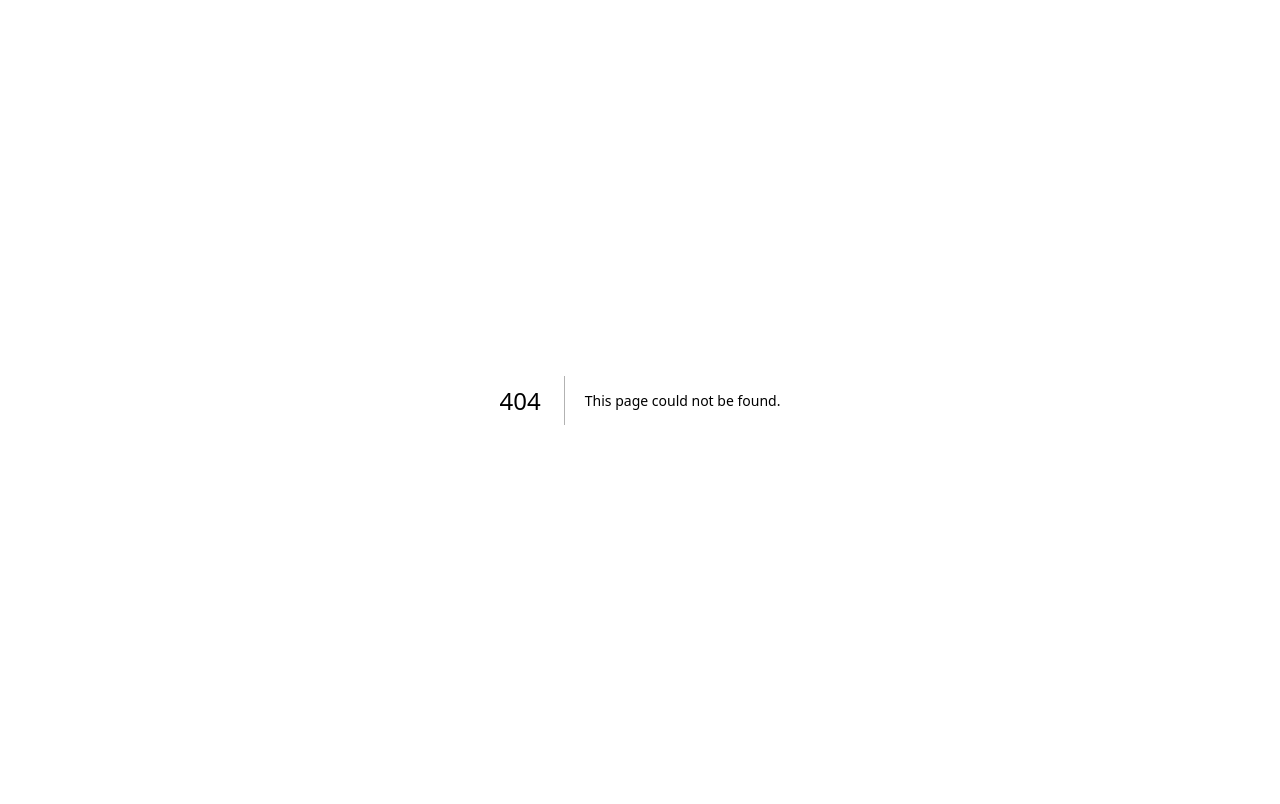
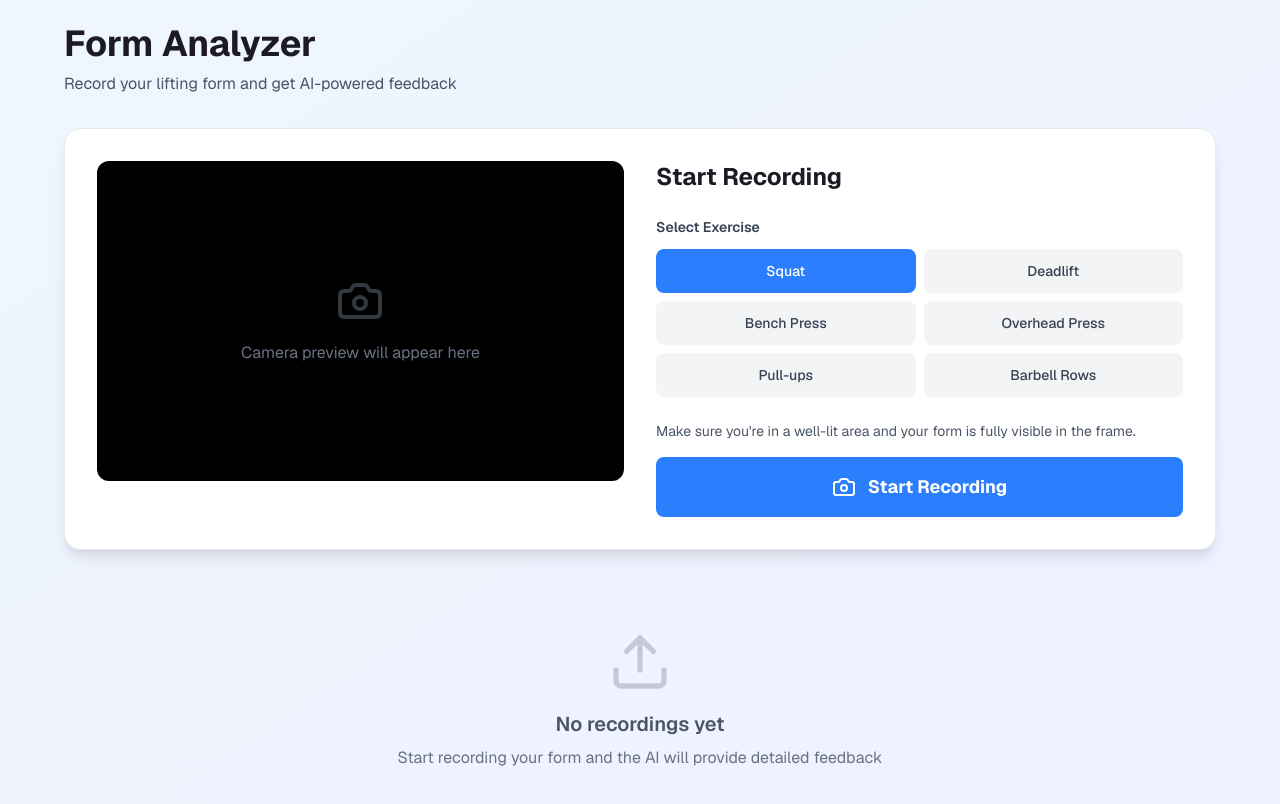
Before and after one commit to Zuma108/formmax, a Next.js app: page /dashboard in a window 1280 px wide. Before the commit this address had no page. Shown: the top 804 px of the page. Built offline with nearby package versions, Linux system fonts and the light colour scheme.

Commit message:
Update onboarding to redirect to dashboard and fix image loading

```diff
--- /dev/null
+++ b/src/app/dashboard/page.tsx
@@ -0,0 +1,223 @@
+"use client";
+
+import { useState } from "react";
+import { useRef } from "react";
+import { Camera, StopCircle, Upload, Play } from "lucide-react";
+
+interface FormVideo {
+  id: string;
+  name: string;
+  exercise: string;
+  date: string;
+  videoUrl?: string;
+  thumbnail?: string;
+}
+
+export default function DashboardPage() {
+  const [videos, setVideos] = useState<FormVideo[]>([]);
+  const [isRecording, setIsRecording] = useState(false);
+  const [selectedExercise, setSelectedExercise] = useState("Squat");
+  const videoRef = useRef<HTMLVideoElement>(null);
+  const mediaRecorderRef = useRef<MediaRecorder | null>(null);
+  const chunksRef = useRef<Blob[]>([]);
+
+  const exercises = ["Squat", "Deadlift", "Bench Press", "Overhead Press", "Pull-ups", "Barbell Rows"];
+
+  const startRecording = async () => {
+    try {
+      const stream = await navigator.mediaDevices.getUserMedia({
+        video: { facingMode: "user" },
+        audio: false,
+      });
+
+      if (videoRef.current) {
+        videoRef.current.srcObject = stream;
+      }
+
+      const mediaRecorder = new MediaRecorder(stream);
+      mediaRecorderRef.current = mediaRecorder;
+      chunksRef.current = [];
+
+      mediaRecorder.ondataavailable = (event) => {
+        chunksRef.current.push(event.data);
+      };
+
+      mediaRecorder.onstop = () => {
+        const blob = new Blob(chunksRef.current, { type: "video/webm" });
+        const url = URL.createObjectURL(blob);
+
+        const newVideo: FormVideo = {
+          id: Date.now().toString(),
+          name: `${selectedExercise} - ${new Date().toLocaleTimeString()}`,
+          exercise: selectedExercise,
+          date: new Date().toLocaleDateString(),
+          videoUrl: url,
+        };
+
+        setVideos([newVideo, ...videos]);
+        stream.getTracks().forEach((track) => track.stop());
+      };
+
+      mediaRecorder.start();
+      setIsRecording(true);
+    } catch (error) {
+      console.error("Error accessing camera:", error);
+      alert("Unable to access camera. Please check permissions.");
+    }
+  };
+
+  const stopRecording = () => {
+    if (mediaRecorderRef.current) {
+      mediaRecorderRef.current.stop();
+      setIsRecording(false);
+    }
+  };
+
+  return (
+    <div className="min-h-screen bg-gradient-to-br from-blue-50 to-indigo-50 dark:from-[#0A0A0B] dark:to-[#1A1A1F] p-6">
+      <div className="max-w-6xl mx-auto">
+        {/* Header */}
+        <div className="mb-8">
+          <h1 className="text-4xl font-bold text-[#1E1A24] dark:text-white mb-2">
+            Form Analyzer
+          </h1>
+          <p className="text-gray-600 dark:text-gray-400">
+            Record your lifting form and get AI-powered feedback
+          </p>
+        </div>
+
+        {/* Recording Section */}
+        <div className="bg-white dark:bg-[#1A1A1F] rounded-2xl shadow-lg p-8 mb-8 border border-gray-200 dark:border-gray-800">
+          <div className="grid grid-cols-1 lg:grid-cols-2 gap-8">
+            {/* Video Preview */}
+            <div className="flex flex-col items-center justify-center bg-black rounded-xl overflow-hidden h-80">
+              {isRecording ? (
+                <video
+                  ref={videoRef}
+                  autoPlay
+                  playsInline
+                  className="w-full h-full object-cover"
+                />
+              ) : (
+                <div className="flex flex-col items-center justify-center h-full text-gray-500">
+                  <Camera className="w-12 h-12 mb-4 opacity-50" />
+                  <p>Camera preview will appear here</p>
+                </div>
+              )}
+            </div>
+
+            {/* Controls */}
+            <div className="flex flex-col justify-between">
+              <div>
+                <h2 className="text-2xl font-bold text-[#1E1A24] dark:text-white mb-6">
+                  Start Recording
+                </h2>
+
+                <div className="mb-6">
+                  <label className="block text-sm font-semibold text-gray-700 dark:text-gray-300 mb-3">
+                    Select Exercise
+                  </label>
+                  <div className="grid grid-cols-2 gap-2">
+                    {exercises.map((exercise) => (
+                      <button
+                        key={exercise}
+                        onClick={() => setSelectedExercise(exercise)}
+                        disabled={isRecording}
+                        className={`py-3 px-4 rounded-lg font-medium text-sm transition-all ${
+                          selectedExercise === exercise
+                            ? "bg-blue-500 text-white"
+                            : "bg-gray-100 text-gray-700 dark:bg-gray-800 dark:text-gray-300 hover:bg-gray-200 dark:hover:bg-gray-700"
+                        } ${isRecording ? "opacity-50 cursor-not-allowed" : ""}`}
+                      >
+                        {exercise}
+                      </button>
+                    ))}
+                  </div>
+                </div>
+
+                <p className="text-sm text-gray-600 dark:text-gray-400 mb-4">
+                  Make sure you're in a well-lit area and your form is fully visible in the frame.
+                </p>
+              </div>
+
+              {/* Record Button */}
+              <button
+                onClick={isRecording ? stopRecording : startRecording}
+                className={`w-full py-4 rounded-lg font-bold text-lg flex items-center justify-center gap-3 transition-all transform hover:scale-105 ${
+                  isRecording
+                    ? "bg-red-500 hover:bg-red-600 text-white"
+                    : "bg-blue-500 hover:bg-blue-600 text-white"
+                }`}
+              >
+                {isRecording ? (
+                  <>
+                    <StopCircle className="w-6 h-6" />
+                    Stop Recording
+                  </>
+                ) : (
+                  <>
+                    <Camera className="w-6 h-6" />
+                    Start Recording
+                  </>
+                )}
+              </button>
+            </div>
+          </div>
+        </div>
+
+        {/* Videos List */}
+        {videos.length > 0 && (
+          <div>
+            <h2 className="text-2xl font-bold text-[#1E1A24] dark:text-white mb-6">
+              Your Recordings
+            </h2>
+            <div className="grid grid-cols-1 md:grid-cols-2 lg:grid-cols-3 gap-6">
+              {videos.map((video) => (
+                <div
+                  key={video.id}
+                  className="bg-white dark:bg-[#1A1A1F] rounded-xl shadow-md overflow-hidden border border-gray-200 dark:border-gray-800 hover:shadow-lg transition-shadow"
+                >
+                  <div className="bg-black h-40 flex items-center justify-center relative group cursor-pointer">
+                    {video.videoUrl && (
+                      <>
+                        <video
+                          src={video.videoUrl}
+                          className="w-full h-full object-cover opacity-40"
+                        />
+                        <Play className="w-12 h-12 text-white absolute group-hover:scale-110 transition-transform" />
+                      </>
+                    )}
+                  </div>
+                  <div className="p-4">
+                    <h3 className="font-semibold text-[#1E1A24] dark:text-white mb-1">
+                      {video.exercise}
+                    </h3>
+                    <p className="text-sm text-gray-600 dark:text-gray-400 mb-3">
+                      {video.date}
+                    </p>
+                    <button className="w-full py-2 bg-blue-50 dark:bg-blue-900/30 text-blue-600 dark:text-blue-400 rounded-lg font-medium hover:bg-blue-100 dark:hover:bg-blue-900/50 transition-colors text-sm">
+                      View Analysis
+                    </button>
+                  </div>
+                </div>
+              ))}
+            </div>
+          </div>
+        )}
+
+        {/* Empty State */}
+        {videos.length === 0 && (
+          <div className="text-center py-12">
+            <Upload className="w-16 h-16 mx-auto text-gray-400 mb-4 opacity-50" />
+            <h3 className="text-xl font-semibold text-gray-600 dark:text-gray-400 mb-2">
+              No recordings yet
+            </h3>
+            <p className="text-gray-500 dark:text-gray-500">
+              Start recording your form and the AI will provide detailed feedback
+            </p>
+          </div>
+        )}
+      </div>
+    </div>
+  );
+}
--- a/src/app/onboarding/page.tsx
+++ b/src/app/onboarding/page.tsx
@@ -8,7 +8,7 @@ export default function OnboardingPage() {
 
   return (
     <main className="min-h-screen bg-zinc-50 dark:bg-[#0A0A0B]">
-      <Onboarding onComplete={() => router.push('/')} />
+      <Onboarding onComplete={() => router.push('/dashboard')} />
     </main>
   );
 }
--- a/src/components/Onboarding.tsx
+++ b/src/components/Onboarding.tsx
@@ -142,7 +142,7 @@ export default function Onboarding({ onComplete }: OnboardingProps) {
           Get Started
         </button>
         <p className="mt-6 text-[#6B7280] text-sm">
-          Already have an account? <span className="text-black font-semibold underline underline-offset-4 decoration-2">Sign in</span>
+          Already have an account? <button onClick={onComplete} className="text-black font-semibold underline underline-offset-4 decoration-2">Sign in</button>
         </p>
       </div>
     </motion.div>
@@ -563,7 +563,7 @@ export default function Onboarding({ onComplete }: OnboardingProps) {
          <p className="text-xs text-center text-gray-400">By continuing you agree to our Terms of Service and Privacy Policy for handling your biometric data.</p>
       </div>
       <div className="mt-4">
-         {renderFooter(!answers.email.includes('@'), "Create Account")}
+         {renderFooter(!answers.email.includes('@'), "Create Account & Enter App")}
       </div>
     </motion.div>
   );
--- a/src/components/landing/HeroSection.tsx
+++ b/src/components/landing/HeroSection.tsx
@@ -70,28 +70,14 @@ export function HeroSection() {
         {/* Glow behind graph */}
         <div className="absolute top-1/2 left-1/2 -translate-x-1/2 -translate-y-1/2 w-[120%] h-[120%] bg-blue-500/10 blur-[100px] pointer-events-none rounded-full" />
 
-        {/* Glassmorphic Container for the AuraGraph */}
-        <div className="relative w-full max-w-md bg-white/70 dark:bg-zinc-900/50 backdrop-blur-3xl border border-zinc-200 dark:border-white/10 rounded-[2.5rem] p-8 shadow-2xl dark:shadow-[inset_0_1px_0_rgba(255,255,255,0.1),0_20px_40px_-15px_rgba(0,0,0,0.5)] flex flex-col items-center">
-          <div className="w-full flex justify-between items-center mb-6 px-2">
-             <div className="flex flex-col">
-               <span className="text-xs text-zinc-500 font-mono uppercase tracking-widest">Live Analysis</span>
-               <span className="text-sm text-zinc-900 dark:text-white font-medium">Conventional Deadlift</span>
-             </div>
-             <div className="px-3 py-1 bg-green-500/10 text-green-600 dark:text-green-400 border border-green-500/20 rounded-full text-xs font-semibold tracking-tight">
-               83% Match
-             </div>
-          </div>
-
-          <AuraGraph data={dummyAuraData} />
-
-          <div className="w-full mt-6 bg-zinc-50 dark:bg-zinc-950/50 border border-zinc-200 dark:border-white/5 rounded-2xl p-4 flex gap-4 items-center">
-            <div className="w-10 h-10 rounded-full bg-red-500/10 dark:bg-red-500/20 text-red-500 flex items-center justify-center flex-shrink-0">
-               !
-            </div>
-            <div className="flex flex-col">
-              <span className="text-zinc-900 dark:text-white text-sm font-medium tracking-tight">Priority Correction</span>
-              <span className="text-zinc-600 dark:text-zinc-400 text-xs">Lumbar flexion detected at 0:14. Brace core harder before pull.</span>
-            </div>
+        {/* Glassmorphic Container for the Hero Image */}
+        <div className="relative w-full max-w-md bg-white/70 dark:bg-zinc-900/50 backdrop-blur-3xl border border-zinc-200 dark:border-white/10 rounded-[2.5rem] p-4 shadow-2xl dark:shadow-[inset_0_1px_0_rgba(255,255,255,0.1),0_20px_40px_-15px_rgba(0,0,0,0.5)] flex flex-col items-center overflow-hidden">
+          <div className="relative w-full aspect-[4/5] rounded-[2rem] overflow-hidden">
+            <img
+              src="/assets/hero-section-image.webp"
+              alt="Live Form Analysis"
+              className="w-full h-full object-cover"
+            />
           </div>
         </div>
       </motion.div>
```
Also changed, not shown: public/assets/hero-section-image.webp (added).
